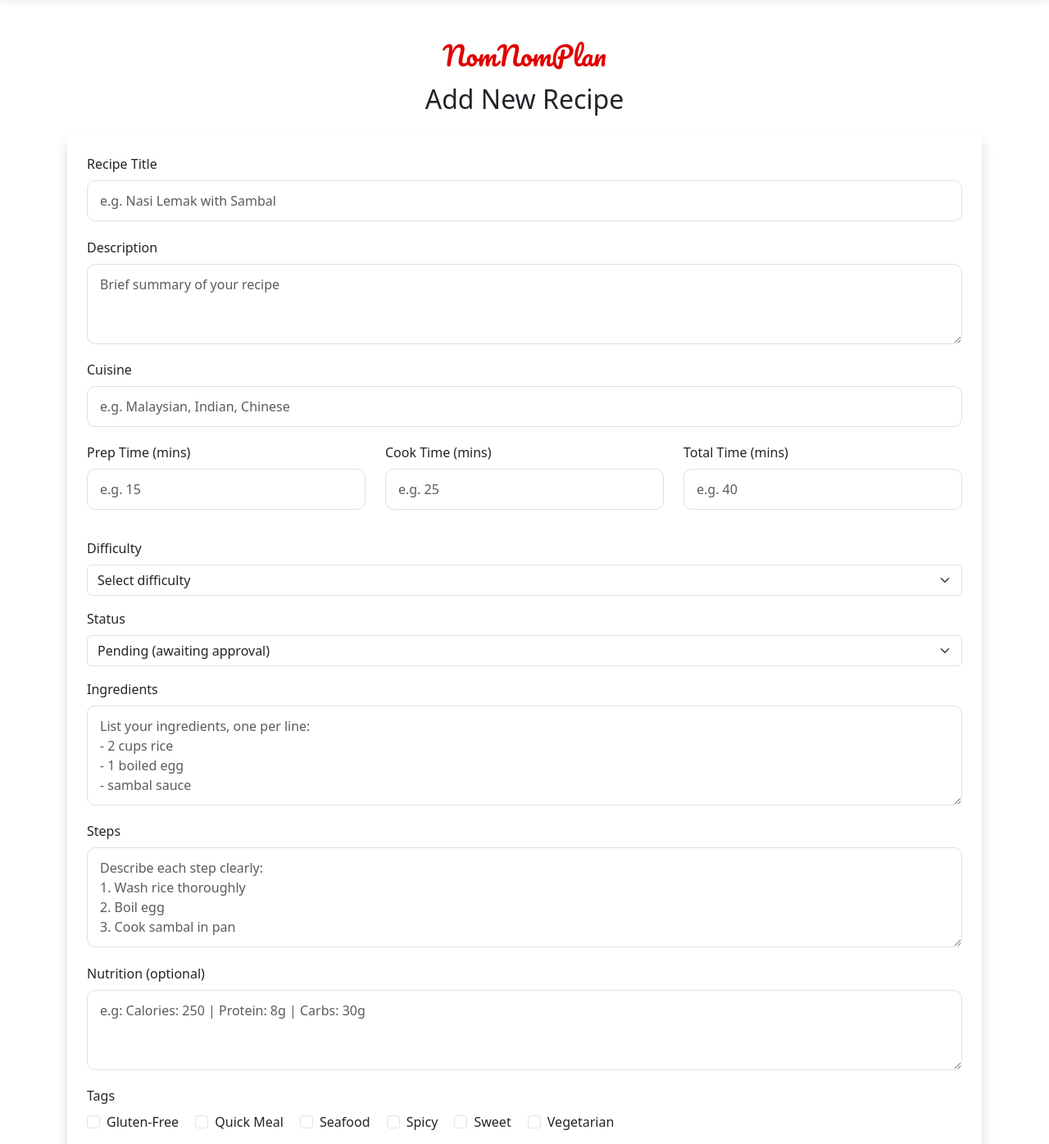
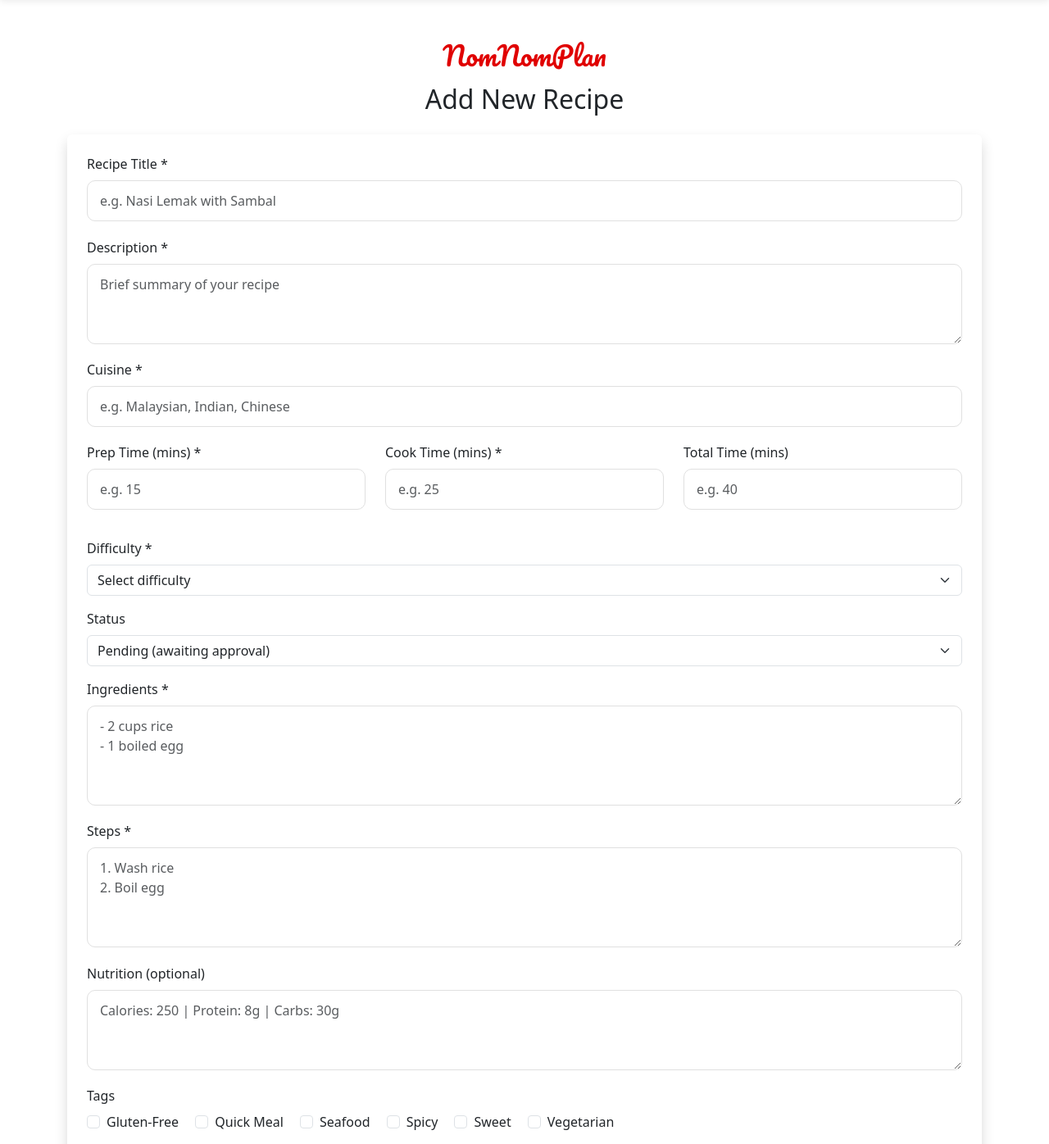
Before and after one commit to kahmeon/meal-planner-app, a PHP site: page /recipe-modules/add-recipe.php in a window 1280 px wide. Shown: the part 72-1468 px from the top of the page at 82% size. Run offline with PHP 8.4, Linux system fonts and the light colour scheme; a user stored in the database is signed in; data comes from the database, SQL or seed files in the repository.

Commit message:
edit add-recipe.php and save-recipe.php, add error handling

```diff
--- a/recipe-modules/add-recipe.php
+++ b/recipe-modules/add-recipe.php
@@ -11,6 +11,23 @@
 // Fetch tags from DB
 $tagQuery = $conn->query("SELECT id, name FROM tags");
 $tags = $tagQuery->fetch_all(MYSQLI_ASSOC);
+
+// Pre-fill old inputs if any error occurred
+$title = $_SESSION['old_inputs']['title'] ?? '';
+$description = $_SESSION['old_inputs']['description'] ?? '';
+$cuisine = $_SESSION['old_inputs']['cuisine'] ?? '';
+$prep_time = $_SESSION['old_inputs']['prep_time'] ?? '';
+$cook_time = $_SESSION['old_inputs']['cook_time'] ?? '';
+$total_time = $_SESSION['old_inputs']['total_time'] ?? '';
+$difficulty = $_SESSION['old_inputs']['difficulty'] ?? '';
+$status = $_SESSION['old_inputs']['status'] ?? 'pending';
+$ingredients = $_SESSION['old_inputs']['ingredients'] ?? '';
+$steps = $_SESSION['old_inputs']['steps'] ?? '';
+$nutrition = $_SESSION['old_inputs']['nutrition'] ?? '';
+$is_public = $_SESSION['old_inputs']['is_public'] ?? 1;
+$tags_selected = $_SESSION['old_inputs']['tags'] ?? [];
+
+unset($_SESSION['old_inputs']);
 ?>
 
 <!DOCTYPE html>
@@ -45,83 +62,93 @@
   <h1 class="logo text-center mb-3">NomNomPlan</h1>
   <h2 class="text-center mb-4">Add New Recipe</h2>
 
+  <!-- Error/Success Flash Message -->
+  <?php if (isset($_SESSION['error'])): ?>
+    <div class="alert alert-danger alert-dismissible fade show" role="alert">
+      <?= htmlspecialchars($_SESSION['error']) ?>
+      <button type="button" class="btn-close" data-bs-dismiss="alert" aria-label="Close"></button>
+    </div>
+    <?php unset($_SESSION['error']); ?>
+  <?php endif; ?>
+
+  <?php if (isset($_SESSION['success'])): ?>
+    <div class="alert alert-success alert-dismissible fade show" role="alert">
+      <?= htmlspecialchars($_SESSION['success']) ?>
+      <button type="button" class="btn-close" data-bs-dismiss="alert" aria-label="Close"></button>
+    </div>
+    <?php unset($_SESSION['success']); ?>
+  <?php endif; ?>
+
   <form action="save-recipe.php" method="POST" enctype="multipart/form-data" class="bg-white p-4 shadow rounded">
 
     <div class="mb-3">
-      <label class="form-label">Recipe Title</label>
-      <input type="text" name="title" class="form-control" placeholder="e.g. Nasi Lemak with Sambal" required>
+      <label class="form-label">Recipe Title *</label>
+      <input type="text" name="title" class="form-control" placeholder="e.g. Nasi Lemak with Sambal" value="<?= htmlspecialchars($title) ?>" required>
     </div>
 
     <div class="mb-3">
-      <label class="form-label">Description</label>
-      <textarea name="description" class="form-control" rows="3" placeholder="Brief summary of your recipe"></textarea>
+      <label class="form-label">Description *</label>
+      <textarea name="description" class="form-control" rows="3" placeholder="Brief summary of your recipe" required><?= htmlspecialchars($description) ?></textarea>
     </div>
 
     <div class="mb-3">
-      <label class="form-label">Cuisine</label>
-      <input type="text" name="cuisine" class="form-control" placeholder="e.g. Malaysian, Indian, Chinese">
+      <label class="form-label">Cuisine *</label>
+      <input type="text" name="cuisine" class="form-control" placeholder="e.g. Malaysian, Indian, Chinese" value="<?= htmlspecialchars($cuisine) ?>" required>
     </div>
 
     <div class="row">
       <div class="col-md-4 mb-3">
-        <label class="form-label">Prep Time (mins)</label>
-        <input type="number" name="prep_time" class="form-control" placeholder="e.g. 15">
+        <label class="form-label">Prep Time (mins) *</label>
+        <input type="number" name="prep_time" class="form-control" placeholder="e.g. 15" value="<?= htmlspecialchars($prep_time) ?>" required>
       </div>
       <div class="col-md-4 mb-3">
-        <label class="form-label">Cook Time (mins)</label>
-        <input type="number" name="cook_time" class="form-control" placeholder="e.g. 25">
+        <label class="form-label">Cook Time (mins) *</label>
+        <input type="number" name="cook_time" class="form-control" placeholder="e.g. 25" value="<?= htmlspecialchars($cook_time) ?>" required>
       </div>
       <div class="col-md-4 mb-3">
         <label class="form-label">Total Time (mins)</label>
-        <input type="number" name="total_time" class="form-control" placeholder="e.g. 40">
+        <input type="number" name="total_time" class="form-control" placeholder="e.g. 40" value="<?= htmlspecialchars($total_time) ?>">
       </div>
     </div>
 
     <div class="mb-3">
-      <label class="form-label">Difficulty</label>
-      <select name="difficulty" class="form-select">
+      <label class="form-label">Difficulty *</label>
+      <select name="difficulty" class="form-select" required>
         <option value="">Select difficulty</option>
-        <option value="easy">Easy – Great for beginners</option>
-        <option value="medium">Medium – Some experience needed</option>
-        <option value="hard">Hard – Advanced preparation</option>
+        <option value="easy" <?= $difficulty === 'easy' ? 'selected' : '' ?>>Easy – Great for beginners</option>
+        <option value="medium" <?= $difficulty === 'medium' ? 'selected' : '' ?>>Medium – Some experience needed</option>
+        <option value="hard" <?= $difficulty === 'hard' ? 'selected' : '' ?>>Hard – Advanced preparation</option>
       </select>
     </div>
 
     <div class="mb-3">
       <label class="form-label">Status</label>
       <select name="status" class="form-select">
-        <option value="draft">Draft (save privately)</option>
-        <option value="pending" selected>Pending (awaiting approval)</option>
+        <option value="draft" <?= $status === 'draft' ? 'selected' : '' ?>>Draft (save privately)</option>
+        <option value="pending" <?= $status === 'pending' ? 'selected' : '' ?>>Pending (awaiting approval)</option>
       </select>
     </div>
 
     <div class="mb-3">
-      <label class="form-label">Ingredients</label>
-      <textarea name="ingredients" class="form-control" rows="4" placeholder="List your ingredients, one per line:
-- 2 cups rice
-- 1 boiled egg
-- sambal sauce"></textarea>
+      <label class="form-label">Ingredients *</label>
+      <textarea name="ingredients" class="form-control" rows="4" placeholder="- 2 cups rice&#10;- 1 boiled egg" required><?= htmlspecialchars($ingredients) ?></textarea>
     </div>
 
     <div class="mb-3">
-      <label class="form-label">Steps</label>
-      <textarea name="steps" class="form-control" rows="4" placeholder="Describe each step clearly:
-1. Wash rice thoroughly
-2. Boil egg
-3. Cook sambal in pan"></textarea>
+      <label class="form-label">Steps *</label>
+      <textarea name="steps" class="form-control" rows="4" placeholder="1. Wash rice&#10;2. Boil egg" required><?= htmlspecialchars($steps) ?></textarea>
     </div>
 
     <div class="mb-3">
       <label class="form-label">Nutrition (optional)</label>
-      <textarea name="nutrition" class="form-control" rows="3" placeholder='e.g: Calories: 250 | Protein: 8g | Carbs: 30g'></textarea>
-
+      <textarea name="nutrition" class="form-control" rows="3" placeholder="Calories: 250 | Protein: 8g | Carbs: 30g"><?= htmlspecialchars($nutrition) ?></textarea>
     </div>
 
     <div class="mb-3">
       <label class="form-label">Tags</label><br>
       <?php foreach ($tags as $tag): ?>
         <div class="form-check form-check-inline">
-          <input class="form-check-input" type="checkbox" name="tags[]" value="<?= $tag['id'] ?>" id="tag<?= $tag['id'] ?>">
+          <input class="form-check-input" type="checkbox" name="tags[]" value="<?= $tag['id'] ?>" id="tag<?= $tag['id'] ?>" <?= in_array($tag['id'], $tags_selected) ? 'checked' : '' ?>>
           <label class="form-check-label" for="tag<?= $tag['id'] ?>"><?= htmlspecialchars($tag['name']) ?></label>
         </div>
       <?php endforeach; ?>
@@ -134,7 +161,7 @@
     </div>
 
     <div class="form-check mb-4">
-      <input class="form-check-input" type="checkbox" name="is_public" id="is_public" checked>
+      <input class="form-check-input" type="checkbox" name="is_public" id="is_public" <?= $is_public ? 'checked' : '' ?>>
       <label class="form-check-label" for="is_public">Make recipe public</label>
     </div>
 
@@ -146,5 +173,6 @@
 
 <?php include '../includes/footer.php'; ?>
 <script src="https://cdn.jsdelivr.net/npm/bootstrap@5.3.2/dist/js/bootstrap.bundle.min.js"></script>
+
 </body>
 </html>
```
Also changed, not shown: recipe-modules/save-recipe.php (+40 -16 lines).
